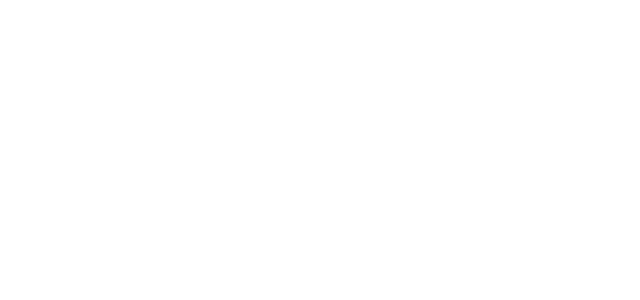
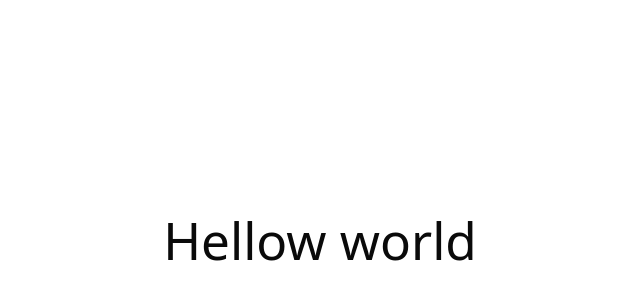
Before and after one commit to xStaked/diler-latam-offers, a React (Vite) app: page / in a window 1280 px wide. Before the commit this address had no page. Shown: the part 160-460 px from the top of the page, without its empty margins (320-960 px from the left). Built offline with nearby package versions, Linux system fonts and the light colour scheme.

Commit message:
feat: add default page

```diff
--- a/src/App.tsx
+++ b/src/App.tsx
@@ -7,6 +7,7 @@
   return (
     <>
       <Routes>
+        <Route path="/" element={<h1>Hellow world</h1>} />
         <Route path="/order/:orderId" element={<OrderDetail />} />
       </Routes>
     </>
```
